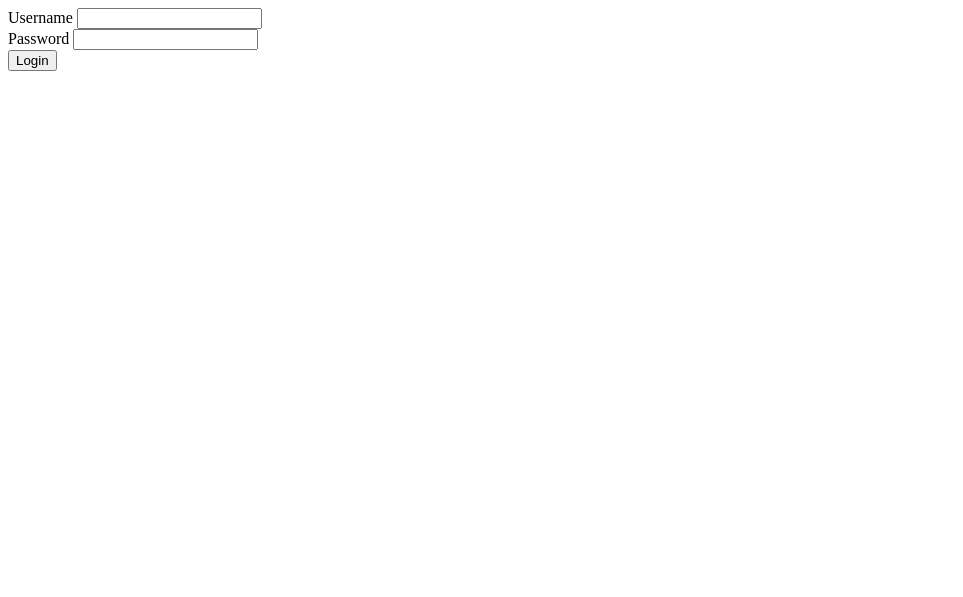
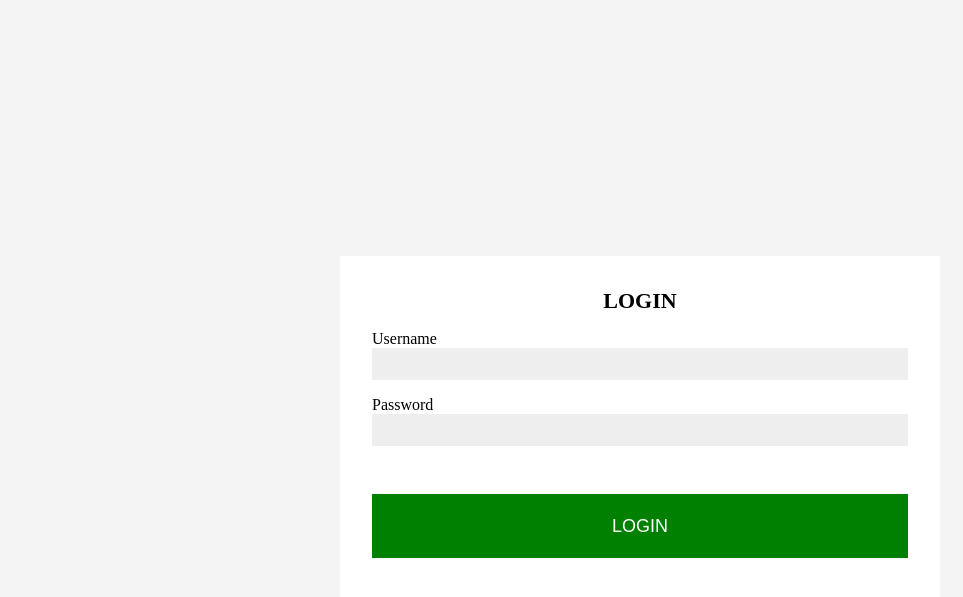
Before and after one commit to nikulasoskarsson/login-timeout, a PHP site: page / in a window 1280 px wide. Shown: the top 597 px of the page, without its empty margins (0-963 px from the left). Run offline with PHP 8.4, Linux system fonts and the light colour scheme.

Commit message:
doing some styles

```diff
--- /dev/null
+++ b/app.css
@@ -0,0 +1,58 @@
+* {
+  margin: 0;
+  padding: 0;
+  box-sizing: border-box;
+}
+
+body {
+  background: #f4f4f4;
+  width: 100%;
+  margin: 0 auto;
+}
+.container {
+  width: 100%;
+  display: flex;
+  flex-direction: column;
+  align-items: center;
+  justify-content: center;
+  height: 100vh;
+  padding-top: 4rem;
+}
+
+.login {
+  height: 22rem;
+  width: 600px;
+  background: #fff;
+  padding: 2rem;
+}
+.label {
+  display: block;
+}
+
+.input-group:not(:last-child) {
+  padding-bottom: 1rem;
+}
+
+.input {
+  height: 2rem;
+  width: 100%;
+  background: #eee;
+  border: none;
+}
+
+button {
+  margin-top: 2rem;
+  height: 4rem;
+  width: 100%;
+  background: green;
+  color: #fff;
+  text-transform: uppercase;
+  font-size: 18px;
+  border: 0;
+}
+.heading {
+  font-size: 22px;
+  text-align: center;
+  text-transform: uppercase;
+  padding-bottom: 1rem;
+}
--- a/index.php
+++ b/index.php
@@ -1,7 +1,11 @@
 <?php
-
     session_start();
     // session_destroy();exit;
+    if(isset($_SESSION['loggedIn'])){
+        echo 'working';
+        header('Location: admin.php');
+    }
+
     if (!isset($_SESSION['loginBlocked'])) {
         // delete the session if the timeout has finished
         if ($_POST) {
@@ -33,7 +37,9 @@
                 // var_dump($row->username);
 
                 if ($_POST['username'] == $row->username && $_POST['password'] == $row->password) {
-                    echo 'Login..';
+                    $_SESSION['loggedIn'] = true;
+                    header('Location: admin.php');
+                    die();
                 } else {
                     // echo 'Fail..';
                     // get the current counter
@@ -96,15 +102,18 @@
     <meta charset="UTF-8">
     <meta http-equiv="X-UA-Compatible" content="IE=edge">
     <meta name="viewport" content="width=device-width, initial-scale=1.0">
+    <link rel="stylesheet" href="app.css">
     <title>Login</title>
 </head>
 
 <body>
 
     <div class="container">
+
         <form action="" class="login" method="POST" <?php if (isset($_SESSION['loginBlocked'])) {
                                                         echo 'onsubmit="return false;"';
                                                     } ?>>
+            <h3 class="heading">Login</h3>
             <div class="input-group">
                 <label for="username" class="label">Username</label>
                 <input name="username" type="text" class="input">
```
Also changed, not shown: admin.php (added, +20 -0 lines).
